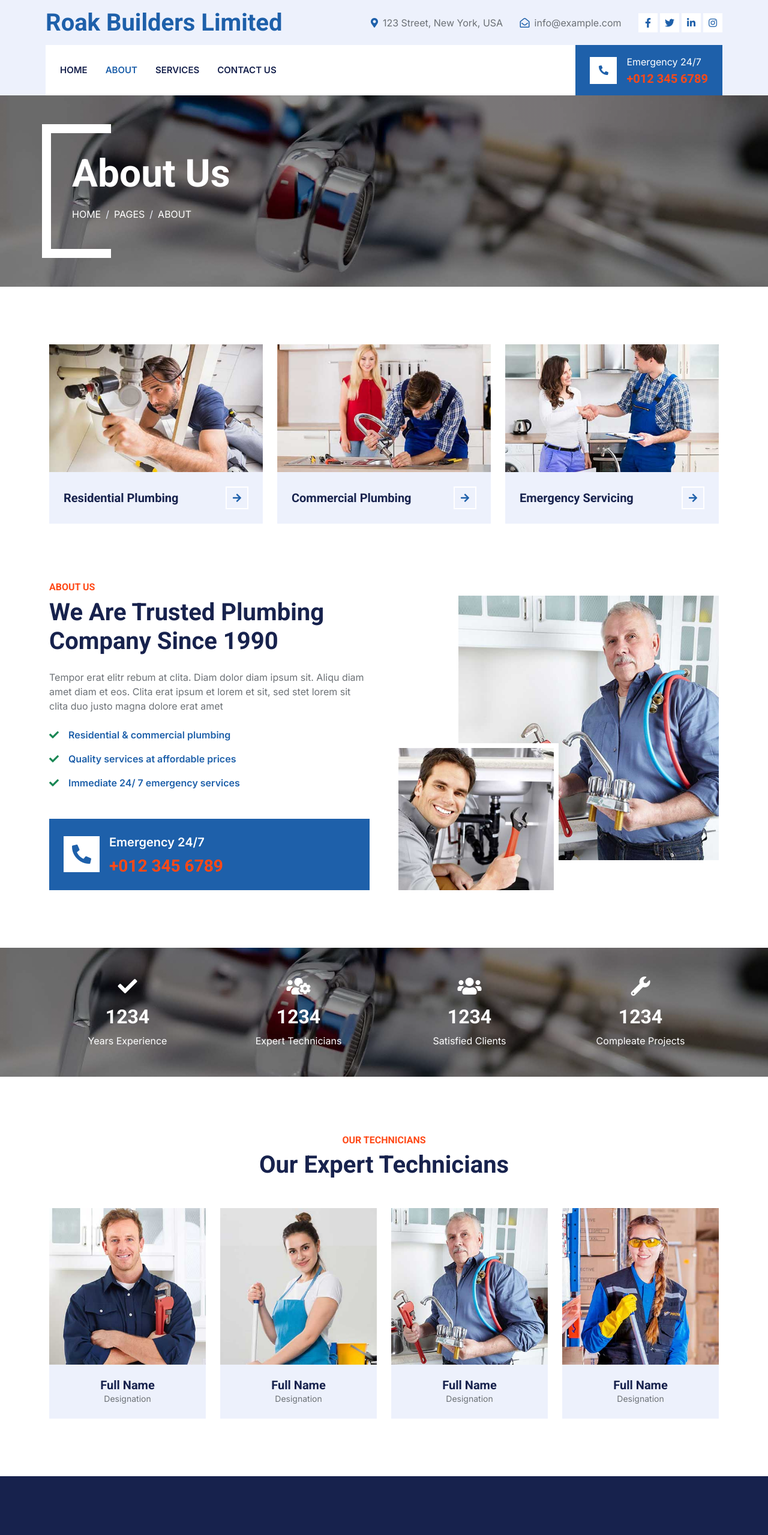
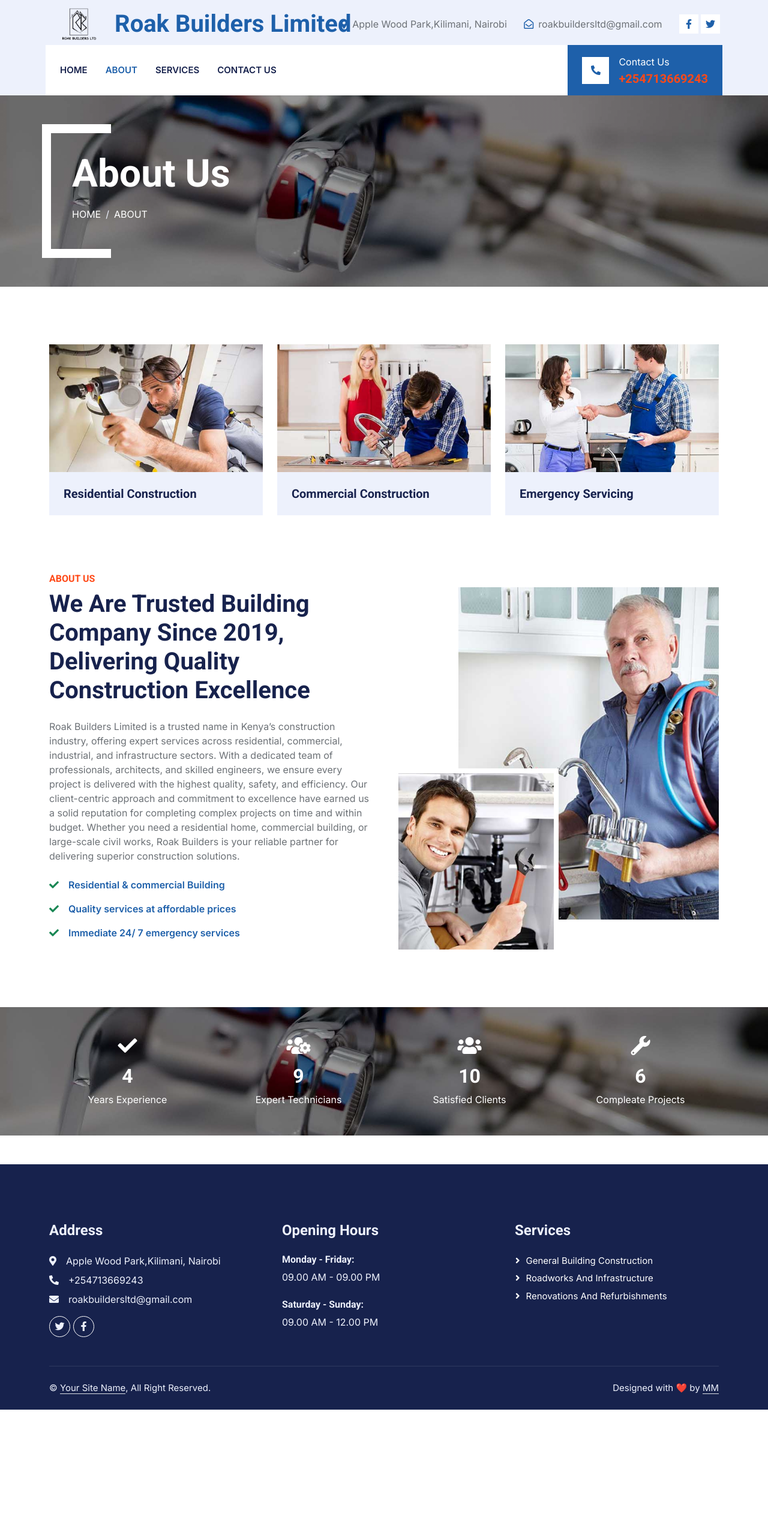
Before and after one commit to mary20205090/Roak-builders-ltd.github.ke, a plain HTML site: page about.html in a window 1280 px wide. Shown: the top 2559 px of the page at 60% size. After the commit the page ends 2350 px from the top, so only its background shows below. Drawn offline with nearby package versions, Linux system fonts and the light colour scheme.

Commit message:
feat:update about.html

```diff
--- a/about.html
+++ b/about.html
@@ -3,6 +3,7 @@
 
 <head>
     <meta charset="utf-8">
+    <link rel="icon" href="img/logo1.png" type="image/png">
     <title>Roak Builders Limited</title>
     <meta content="width=device-width, initial-scale=1.0" name="viewport">
     <meta content="" name="keywords">
@@ -47,23 +48,27 @@
         <div class="row align-items-center top-bar">
             <div class="col-lg-3 col-md-12 text-center text-lg-start">
                 <a href="" class="navbar-brand m-0 p-0">
-                    <h1 class="text-primary m-0">Roak Builders Limited</h1>
+                    <!-- <h1 class="text-primary m-0">Roak Builders Limited</h1> -->
+                    <h1 class="text-primary m-0" style="display: flex; align-items: center;">
+                        <img src="img/logo1.png" alt="Roak Logo" style="height: 80px; width: 110px; margin-right: 5px; vertical-align: middle;">
+                        Roak Builders Limited
+                    </h1>
                 </a>
             </div>
             <div class="col-lg-9 col-md-12 text-end">
                 <div class="h-100 d-inline-flex align-items-center me-4">
                     <i class="fa fa-map-marker-alt text-primary me-2"></i>
-                    <p class="m-0">123 Street, New York, USA</p>
+                    <p class="m-0">Apple Wood Park,Kilimani, Nairobi</p>
                 </div>
                 <div class="h-100 d-inline-flex align-items-center me-4">
                     <i class="far fa-envelope-open text-primary me-2"></i>
-                    <p class="m-0">info@example.com</p>
+                    <p class="m-0">roakbuildersltd@gmail.com</p>
                 </div>
                 <div class="h-100 d-inline-flex align-items-center">
-                    <a class="btn btn-sm-square bg-white text-primary me-1" href=""><i class="fab fa-facebook-f"></i></a>
-                    <a class="btn btn-sm-square bg-white text-primary me-1" href=""><i class="fab fa-twitter"></i></a>
-                    <a class="btn btn-sm-square bg-white text-primary me-1" href=""><i class="fab fa-linkedin-in"></i></a>
-                    <a class="btn btn-sm-square bg-white text-primary me-0" href=""><i class="fab fa-instagram"></i></a>
+                    <a class="btn btn-sm-square bg-white text-primary me-1" href="https://www.facebook.com/p/Roak-Builders-LTD-100054322938899/" target="_blank"><i class="fab fa-facebook-f"></i></a>
+                    <a class="btn btn-sm-square bg-white text-primary me-1" href="https://x.com/AMDesignBuildL1" target="_blank"><i class="fab fa-twitter"></i></a>
+                    <!-- <a class="btn btn-sm-square bg-white text-primary me-1" href=""><i class="fab fa-linkedin-in"></i></a>
+                    <a class="btn btn-sm-square bg-white text-primary me-0" href=""><i class="fab fa-instagram"></i></a> -->
                 </div>
             </div>
         </div>
@@ -101,8 +106,8 @@
                         <i class="fa fa-phone-alt text-primary"></i>
                     </div>
                     <div class="ms-3">
-                        <p class="mb-1 text-white">Emergency 24/7</p>
-                        <h5 class="m-0 text-secondary">+012 345 6789</h5>
+                        <p class="mb-1 text-white">Contact Us</p>
+                        <h5 class="m-0 text-secondary">+254713669243</h5>
                     </div>
                 </div>
             </div>
@@ -117,8 +122,8 @@
             <h1 class="display-3 text-white mb-3 animated slideInDown">About Us</h1>
             <nav aria-label="breadcrumb animated slideInDown">
                 <ol class="breadcrumb text-uppercase">
-                    <li class="breadcrumb-item"><a class="text-white" href="#">Home</a></li>
-                    <li class="breadcrumb-item"><a class="text-white" href="#">Pages</a></li>
+                    <li class="breadcrumb-item"><a class="text-white" href="index.html">Home</a></li>
+                    <!-- <li class="breadcrumb-item"><a class="text-white" href="#">Pages</a></li> -->
                     <li class="breadcrumb-item text-white active" aria-current="page">About</li>
                 </ol>
             </nav>
@@ -136,8 +141,8 @@
                         <img class="img-fluid w-100 h-100" src="img/service-1.jpg" alt="">
                     </div>
                     <div class="d-flex align-items-center justify-content-between bg-light p-4">
-                        <h5 class="text-truncate me-3 mb-0">Residential Plumbing</h5>
-                        <a class="btn btn-square btn-outline-primary border-2 border-white flex-shrink-0" href=""><i class="fa fa-arrow-right"></i></a>
+                        <h5 class="text-truncate me-3 mb-0">Residential Construction</h5>
+                        <!-- <a class="btn btn-square btn-outline-primary border-2 border-white flex-shrink-0" href=""><i class="fa fa-arrow-right"></i></a> -->
                     </div>
                 </div>
                 <div class="col-lg-4 col-md-6 service-item-top wow fadeInUp" data-wow-delay="0.3s">
@@ -145,8 +150,8 @@
                         <img class="img-fluid w-100 h-100" src="img/service-2.jpg" alt="">
                     </div>
                     <div class="d-flex align-items-center justify-content-between bg-light p-4">
-                        <h5 class="text-truncate me-3 mb-0">Commercial Plumbing</h5>
-                        <a class="btn btn-square btn-outline-primary border-2 border-white flex-shrink-0" href=""><i class="fa fa-arrow-right"></i></a>
+                        <h5 class="text-truncate me-3 mb-0">Commercial Construction</h5>
+                        <!-- <a class="btn btn-square btn-outline-primary border-2 border-white flex-shrink-0" href=""><i class="fa fa-arrow-right"></i></a> -->
                     </div>
                 </div>
                 <div class="col-lg-4 col-md-6 service-item-top wow fadeInUp" data-wow-delay="0.5s">
@@ -155,7 +160,7 @@
                     </div>
                     <div class="d-flex align-items-center justify-content-between bg-light p-4">
                         <h5 class="text-truncate me-3 mb-0">Emergency Servicing</h5>
-                        <a class="btn btn-square btn-outline-primary border-2 border-white flex-shrink-0" href=""><i class="fa fa-arrow-right"></i></a>
+                        <!-- <a class="btn btn-square btn-outline-primary border-2 border-white flex-shrink-0" href=""><i class="fa fa-arrow-right"></i></a> -->
                     </div>
                 </div>
             </div>
@@ -170,20 +175,26 @@
             <div class="row g-5">
                 <div class="col-lg-6 wow fadeInUp" data-wow-delay="0.1s">
                     <h6 class="text-secondary text-uppercase">About Us</h6>
-                    <h1 class="mb-4">We Are Trusted Plumbing Company Since 1990</h1>
-                    <p class="mb-4">Tempor erat elitr rebum at clita. Diam dolor diam ipsum sit. Aliqu diam amet diam et eos. Clita erat ipsum et lorem et sit, sed stet lorem sit clita duo justo magna dolore erat amet</p>
-                    <p class="fw-medium text-primary"><i class="fa fa-check text-success me-3"></i>Residential & commercial plumbing</p>
+                    <h1 class="mb-4">We Are Trusted Building Company Since 2019, <br> Delivering Quality Construction Excellence</h1>
+                    <p class="mb-4">
+                        Roak Builders Limited is a trusted name in Kenya’s construction industry,
+                        offering expert services across residential, commercial, industrial, and infrastructure sectors.
+                        With a dedicated team of professionals, architects, and skilled engineers,
+                        we ensure every project is delivered with the highest quality, safety, and efficiency.
+                        Our client-centric approach and commitment to excellence have earned us a solid reputation for completing complex projects on time and within budget. Whether you need a residential home, commercial building, or large-scale civil works,
+                        Roak Builders is your reliable partner for delivering superior construction solutions.                        </p>
+                    <p class="fw-medium text-primary"><i class="fa fa-check text-success me-3"></i>Residential & commercial Building</p>
                     <p class="fw-medium text-primary"><i class="fa fa-check text-success me-3"></i>Quality services at affordable prices</p>
                     <p class="fw-medium text-primary"><i class="fa fa-check text-success me-3"></i>Immediate 24/ 7 emergency services</p>
-                    <div class="bg-primary d-flex align-items-center p-4 mt-5">
+                    <!-- <div class="bg-primary d-flex align-items-center p-4 mt-5">
                         <div class="d-flex flex-shrink-0 align-items-center justify-content-center bg-white" style="width: 60px; height: 60px;">
                             <i class="fa fa-phone-alt fa-2x text-primary"></i>
                         </div>
                         <div class="ms-3">
-                            <p class="fs-5 fw-medium mb-2 text-white">Emergency 24/7</p>
-                            <h3 class="m-0 text-secondary">+012 345 6789</h3>
+                            <p class="fs-5 fw-medium mb-2 text-white">Contact Us</p>
+                            <h3 class="m-0 text-secondary">+254713669243</h3>
                         </div>
-                    </div>
+                    </div> -->
                 </div>
                 <div class="col-lg-6 pt-4" style="min-height: 500px;">
                     <div class="position-relative h-100 wow fadeInUp" data-wow-delay="0.5s">
@@ -203,22 +214,22 @@
             <div class="row g-4">
                 <div class="col-md-6 col-lg-3 text-center wow fadeIn" data-wow-delay="0.1s">
                     <i class="fa fa-check fa-2x text-white mb-3"></i>
-                    <h2 class="text-white mb-2" data-toggle="counter-up">1234</h2>
+                    <h2 class="text-white mb-2" data-toggle="counter-up">4</h2>
                     <p class="text-white mb-0">Years Experience</p>
                 </div>
                 <div class="col-md-6 col-lg-3 text-center wow fadeIn" data-wow-delay="0.3s">
                     <i class="fa fa-users-cog fa-2x text-white mb-3"></i>
-                    <h2 class="text-white mb-2" data-toggle="counter-up">1234</h2>
+                    <h2 class="text-white mb-2" data-toggle="counter-up">9</h2>
                     <p class="text-white mb-0">Expert Technicians</p>
                 </div>
                 <div class="col-md-6 col-lg-3 text-center wow fadeIn" data-wow-delay="0.5s">
                     <i class="fa fa-users fa-2x text-white mb-3"></i>
-                    <h2 class="text-white mb-2" data-toggle="counter-up">1234</h2>
+                    <h2 class="text-white mb-2" data-toggle="counter-up">10</h2>
                     <p class="text-white mb-0">Satisfied Clients</p>
                 </div>
                 <div class="col-md-6 col-lg-3 text-center wow fadeIn" data-wow-delay="0.7s">
                     <i class="fa fa-wrench fa-2x text-white mb-3"></i>
-                    <h2 class="text-white mb-2" data-toggle="counter-up">1234</h2>
+                    <h2 class="text-white mb-2" data-toggle="counter-up">6</h2>
                     <p class="text-white mb-0">Compleate Projects</p>
                 </div>
             </div>
@@ -228,7 +239,7 @@
 
 
     <!-- Team Start -->
-    <div class="container-xxl py-5">
+    <!-- <div class="container-xxl py-5">
         <div class="container">
             <div class="text-center wow fadeInUp" data-wow-delay="0.1s">
                 <h6 class="text-secondary text-uppercase">Our Technicians</h6>
@@ -309,7 +320,7 @@
                 </div>
             </div>
         </div>
-    </div>
+    </div> -->
     <!-- Team End -->
 
 
@@ -317,41 +328,39 @@
     <div class="container-fluid bg-dark text-light footer pt-5 mt-5 wow fadeIn" data-wow-delay="0.1s">
         <div class="container py-5">
             <div class="row g-5">
-                <div class="col-lg-3 col-md-6">
+                <div class="col-lg-4 col-md-6">
                     <h4 class="text-light mb-4">Address</h4>
-                    <p class="mb-2"><i class="fa fa-map-marker-alt me-3"></i>123 Street, New York, USA</p>
-                    <p class="mb-2"><i class="fa fa-phone-alt me-3"></i>+012 345 67890</p>
-                    <p class="mb-2"><i class="fa fa-envelope me-3"></i>info@example.com</p>
+                    <p class="mb-2"><i class="fa fa-map-marker-alt me-3"></i>Apple Wood Park,Kilimani, Nairobi</p>
+                    <p class="mb-2"><i class="fa fa-phone-alt me-3"></i>+254713669243</p>
+                    <p class="mb-2"><i class="fa fa-envelope me-3"></i>roakbuildersltd@gmail.com</p>
                     <div class="d-flex pt-2">
-                        <a class="btn btn-outline-light btn-social" href=""><i class="fab fa-twitter"></i></a>
-                        <a class="btn btn-outline-light btn-social" href=""><i class="fab fa-facebook-f"></i></a>
-                        <a class="btn btn-outline-light btn-social" href=""><i class="fab fa-youtube"></i></a>
-                        <a class="btn btn-outline-light btn-social" href=""><i class="fab fa-linkedin-in"></i></a>
+                        <a class="btn btn-outline-light btn-social" href="https://x.com/AMDesignBuildL1" target="_blank"><i class="fab fa-twitter"></i></a>
+                        <a class="btn btn-outline-light btn-social" href="https://www.facebook.com/p/Roak-Builders-LTD-100054322938899/" target="_blank"><i class="fab fa-facebook-f"></i></a>
+                        <!-- <a class="btn btn-outline-light btn-social" href=""><i class="fab fa-youtube"></i></a>
+                        <a class="btn btn-outline-light btn-social" href=""><i class="fab fa-linkedin-in"></i></a> -->
                     </div>
                 </div>
-                <div class="col-lg-3 col-md-6">
+                <div class="col-lg-4 col-md-6">
                     <h4 class="text-light mb-4">Opening Hours</h4>
                     <h6 class="text-light">Monday - Friday:</h6>
                     <p class="mb-4">09.00 AM - 09.00 PM</p>
                     <h6 class="text-light">Saturday - Sunday:</h6>
                     <p class="mb-0">09.00 AM - 12.00 PM</p>
                 </div>
-                <div class="col-lg-3 col-md-6">
+                <div class="col-lg-4 col-md-6">
                     <h4 class="text-light mb-4">Services</h4>
-                    <a class="btn btn-link" href="">Drain Cleaning</a>
-                    <a class="btn btn-link" href="">Sewer Line</a>
-                    <a class="btn btn-link" href="">Water Heating</a>
-                    <a class="btn btn-link" href="">Toilet Cleaning</a>
-                    <a class="btn btn-link" href="">Broken Pipe</a>
+                    <a class="btn btn-link" href="">General Building Construction</a>
+                    <a class="btn btn-link" href="">Roadworks and Infrastructure</a>
+                    <a class="btn btn-link" href="">Renovations and Refurbishments</a>
                 </div>
-                <div class="col-lg-3 col-md-6">
+                <!-- <div class="col-lg-3 col-md-6">
                     <h4 class="text-light mb-4">Newsletter</h4>
                     <p>Dolor amet sit justo amet elitr clita ipsum elitr est.</p>
                     <div class="position-relative mx-auto" style="max-width: 400px;">
                         <input class="form-control border-0 w-100 py-3 ps-4 pe-5" type="text" placeholder="Your email">
                         <button type="button" class="btn btn-primary py-2 position-absolute top-0 end-0 mt-2 me-2">SignUp</button>
                     </div>
-                </div>
+                </div> -->
             </div>
         </div>
         <div class="container">
@@ -362,7 +371,7 @@
                     </div>
                     <div class="col-md-6 text-center text-md-end">
                         <!--/*** This template is free as long as you keep the footer author’s credit link/attribution link/backlink. If you'd like to use the template without the footer author’s credit link/attribution link/backlink, you can purchase the Credit Removal License from "https://htmlcodex.com/credit-removal". Thank you for your support. ***/-->
-                        Designed By <a class="border-bottom" href="https://htmlcodex.com">HTML Codex</a> Distributed By <a href="https://themewagon.com">ThemeWagon</a>
+                        Designed with ❤️ by <a class="border-bottom" href="https://mary20205090.github.io/">MM</a>
                     </div>
                 </div>
             </div>
```
Also changed, not shown: 404.html (+4 -4 lines), booking.html (+4 -4 lines), contact.html (+10 -5 lines), index.html (+7 -7 lines), service.html (+10 -5 lines), team.html (+4 -4 lines), testimonial.html (+4 -4 lines).
